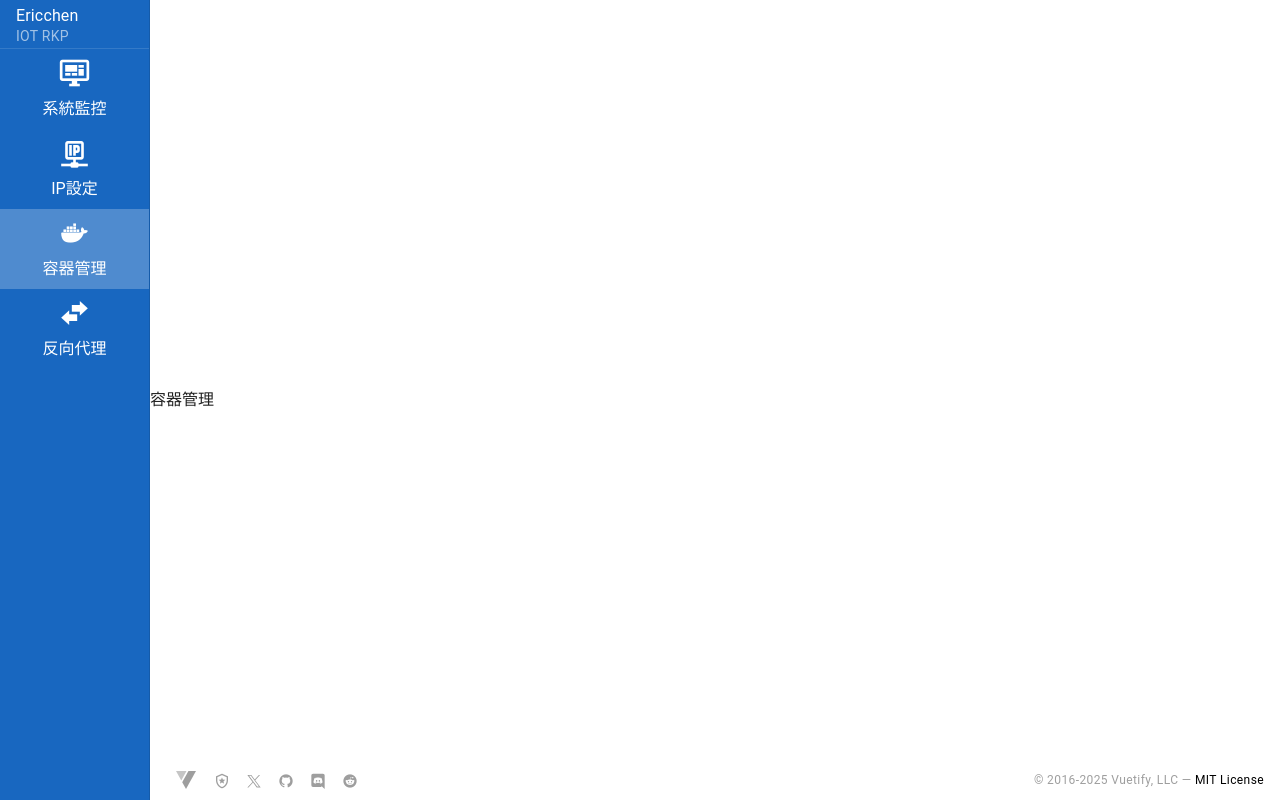
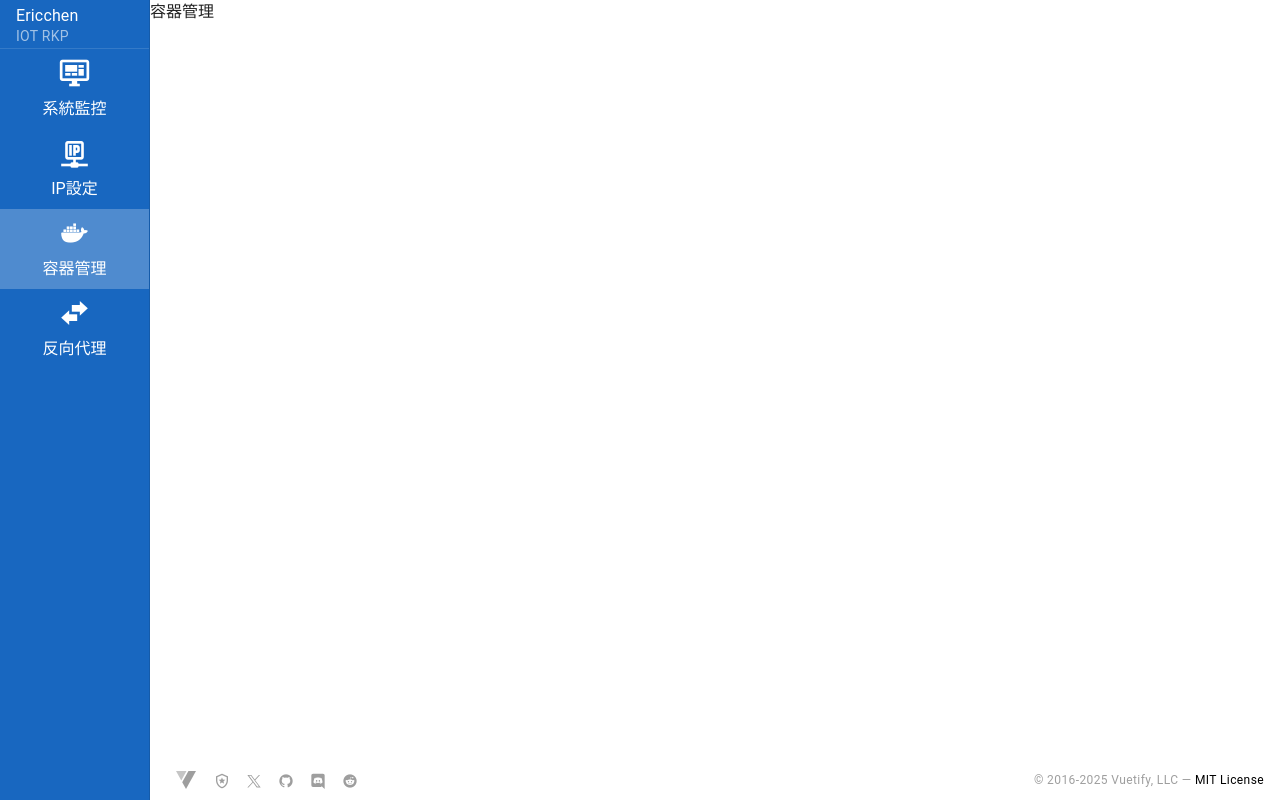
Before and after one commit to Jyunnn/iot_rkpweb, a Vue app: page /ContainerManagement in a window 1280 px wide. Built offline with nearby package versions, Linux system fonts and the light colour scheme; a small style sheet from the web is missing.

Commit message:
refactor: remove unused v-main placeholder

```diff
--- a/src/components/Navigation.vue
+++ b/src/components/Navigation.vue
@@ -19,7 +19,6 @@
       </div>
     </v-list-item>
   </v-navigation-drawer>
-  <v-main />
 
   <v-btn
     class="drawer-toggle"
```
